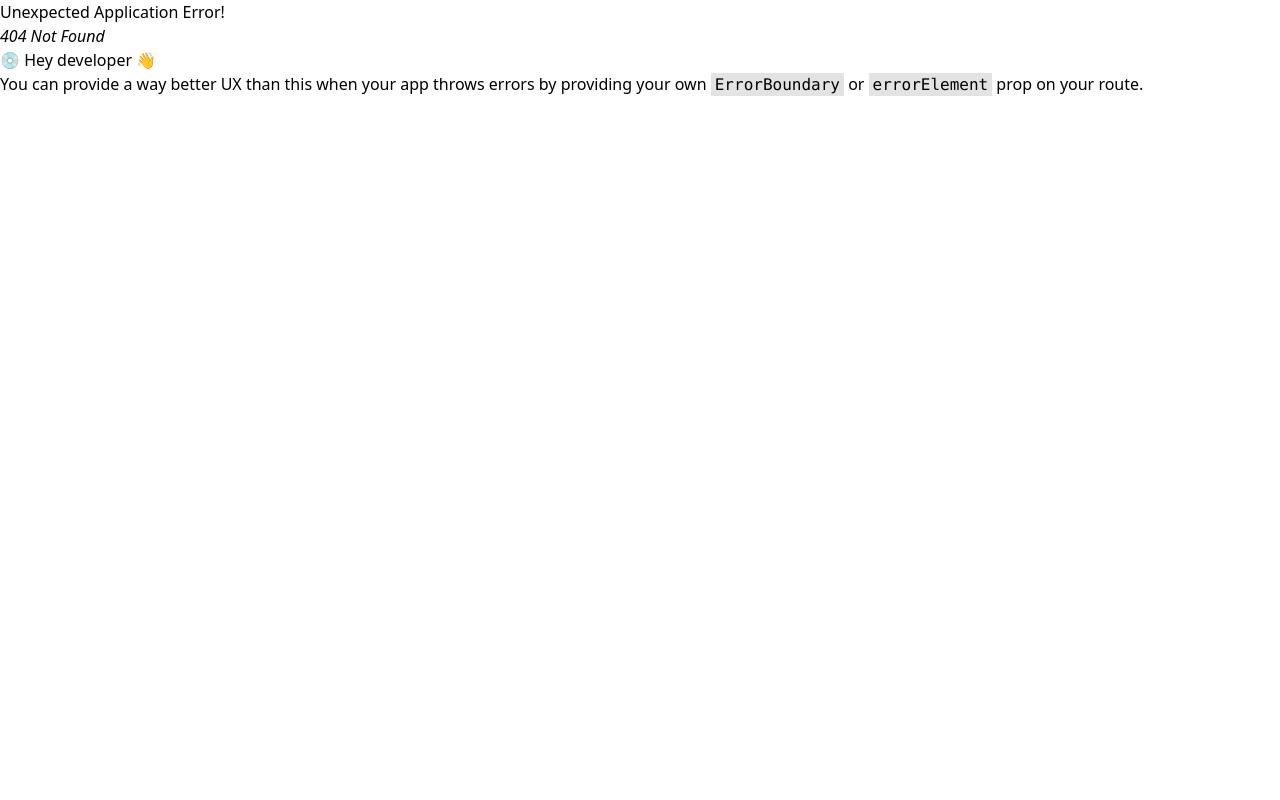
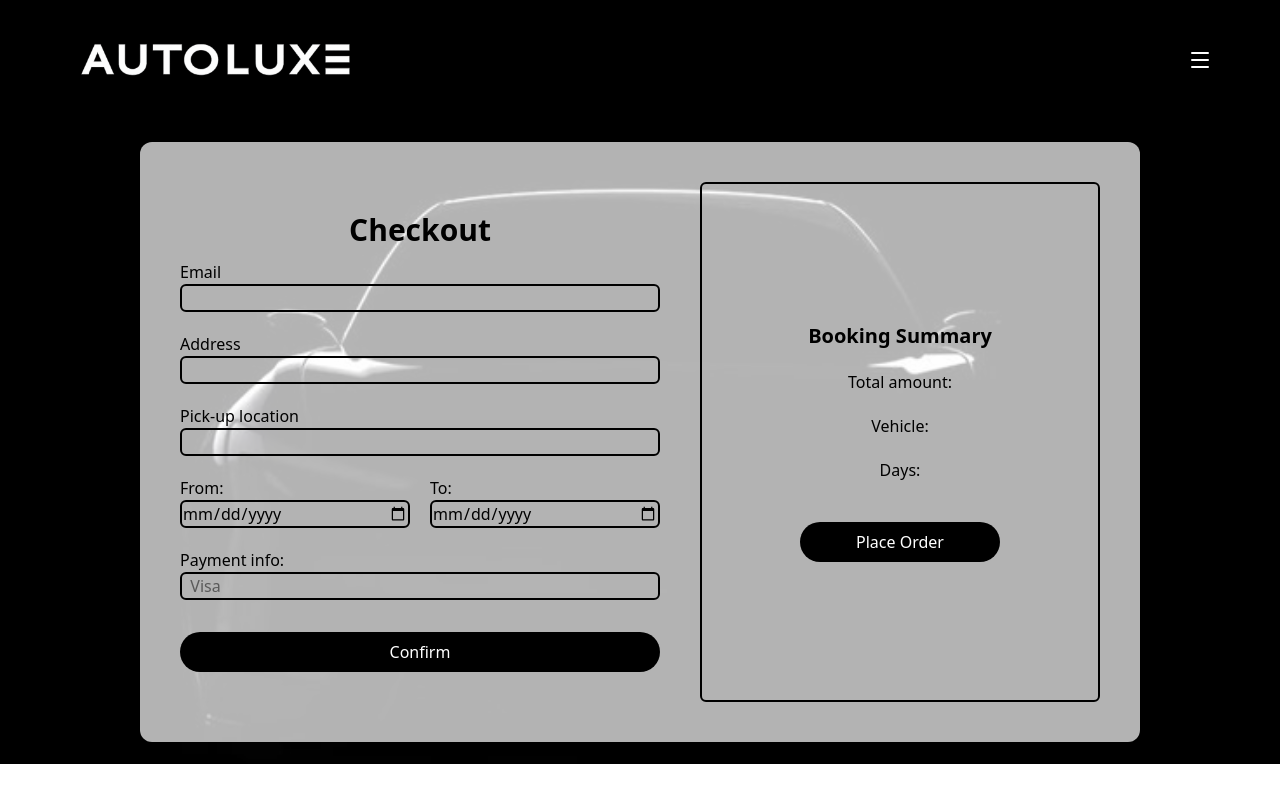
Before and after one commit to Tech-it-with-Billy/AutoLUXE, a React (Vite) app: page /checkout in a window 1280 px wide. Before the commit this address had no page. Built offline with nearby package versions, Linux system fonts and the light colour scheme.

Commit message:
Creating the checkout page and handling routing

```diff
--- /dev/null
+++ b/src/components/Checkout.jsx
@@ -0,0 +1,57 @@
+import React from "react";
+import "../index.css";
+import NavBar from "./NavBar";
+import { Link } from "react-router-dom";
+
+function Checkout() {
+    return (
+        <div >
+            <NavBar />
+            <div className="flex bg-[url(/images/gif.jpg)] h-161 bg-cover bg-center items-center justify-center">
+                <div className="flex bg-white/70 items-center justify-start w-250 h-150 rounded-xl gap-10 m-10 p-10">
+                    <div className="flex flex-col w-120" >
+                        <form action="submit">
+                            <h1 className="text-3xl font-bold mb-3 text-center">Checkout</h1>
+                            <div className="flex flex-col">
+                                <label htmlFor="Customer">Email</label>
+                                <input className="border-2 border-black rounded-md mb-5" type="email" id="Customer" name="Customer" required />
+                            </div>
+                            <div className="flex flex-col">
+                                <label htmlFor="Address">Address</label>
+                                <input className="border-2 border-black rounded-md mb-5" type="text" id="Address" name="Address" required />
+                            </div>
+                            <div className="flex flex-col">
+                                <label htmlFor="location">Pick-up location</label>
+                                <input className="border-2 border-black rounded-md mb-5" type="text" id="location" name="location" required />
+                            </div>
+                            <div className="flex gap-5">
+                                <div className="flex flex-col w-1/2">
+                                    <label htmlFor="date">From:</label>
+                                    <input className="border-2 border-black rounded-md mb-5" type="date" id="date" name="date" required />
+                                </div>
+                                <div className="flex flex-col w-1/2">
+                                    <label htmlFor="date2">To:</label>
+                                    <input className="border-2 border-black rounded-md mb-5" type="date" id="date2" name="date2" required />
+                                </div>
+                            </div>
+                            <div className="flex flex-col">
+                                <label htmlFor="payment">Payment info:</label>
+                                <input className="border-2 border-black rounded-md mb-5" type="text" id="payment" name="payment" placeholder="  Visa " required />
+                            </div>
+                            <button className="bg-black text-white p-2 rounded-3xl mt-3 w-full" type="submit">Confirm</button>
+                        </form>
+                    </div>
+                    <div className="flex flex-col w-100 h-130 items-center justify-center border-2 border-black rounded-md p-5">
+                        <h1 className="text-xl font-bold">Booking Summary</h1>
+                        <p className="mt-5">Total amount: {}</p>
+                        <p className="mt-5">Vehicle: {}</p>
+                        <p className="mt-5">Days: {}</p>
+                        <button className="w-50 rounded-3xl text-white bg-black mt-10 p-2">Place Order</button>
+                    </div>
+                </div>
+            </div>
+        </div>
+    )
+}
+
+export default Checkout;
--- a/src/components/HamburgerMenu.jsx
+++ b/src/components/HamburgerMenu.jsx
@@ -20,7 +20,7 @@ function HamburgerMenu() {
                     <Link to={"/"} onClick={() => setIsOpen(false)} className="block hover:text-blue-400">Home</Link>
                     <Link to={"/about"} onClick={() => setIsOpen(false)} className="block hover:text-blue-400">About</Link>
                     <Link to={"/contact"} onClick={() => setIsOpen(false)} className="block hover:text-blue-400">Contact</Link>
-                    <Link to={"/"} onClick={() => setIsOpen(false)} className="block hover:text-blue-400">Bookings</Link>
+                    <Link to={"/checkout"} onClick={() => setIsOpen(false)} className="block hover:text-blue-400">Bookings</Link>
                     <Link to={"/"} onClick={() => setIsOpen(false)} className="block hover:text-blue-400">Login</Link>
                 </div>
             )}
--- a/src/components/VehicleCard.jsx
+++ b/src/components/VehicleCard.jsx
@@ -1,5 +1,6 @@
 import React from "react";
 import "../index.css";
+import { Link } from "react-router-dom";
 
 
 function ProductCard ({image, name, cost, engine, seats, transmission, gasType}) {
@@ -26,7 +27,7 @@ function ProductCard ({image, name, cost, engine, seats, transmission, gasType})
                     <p>{gasType}</p>
                 </div>
             </div>
-            <button className="border-1 w-70 justify-center rounded-lg">Rent Now</button>
+            <Link to={'/checkout'}><button className="border-1 w-70 justify-center rounded-lg">Rent Now</button></Link>
         </div>
     )
 }
--- a/src/main.jsx
+++ b/src/main.jsx
@@ -5,12 +5,13 @@ import { createBrowserRouter, RouterProvider } from 'react-router-dom'
 import App from './App.jsx'
 import About from './components/About.jsx'
 import Contact from './components/Contact.jsx'
+import Checkout from './components/Checkout.jsx'
 
 const router = createBrowserRouter([
   {path: '/', element: <App />},
   {path: '/about', element: <About />},
-  {path: '/contact', element: <Contact />}
-
+  {path: '/contact', element: <Contact />},
+  {path: '/checkout', element: <Checkout />}
 ])
 
 createRoot(document.getElementById('root')).render(
```
